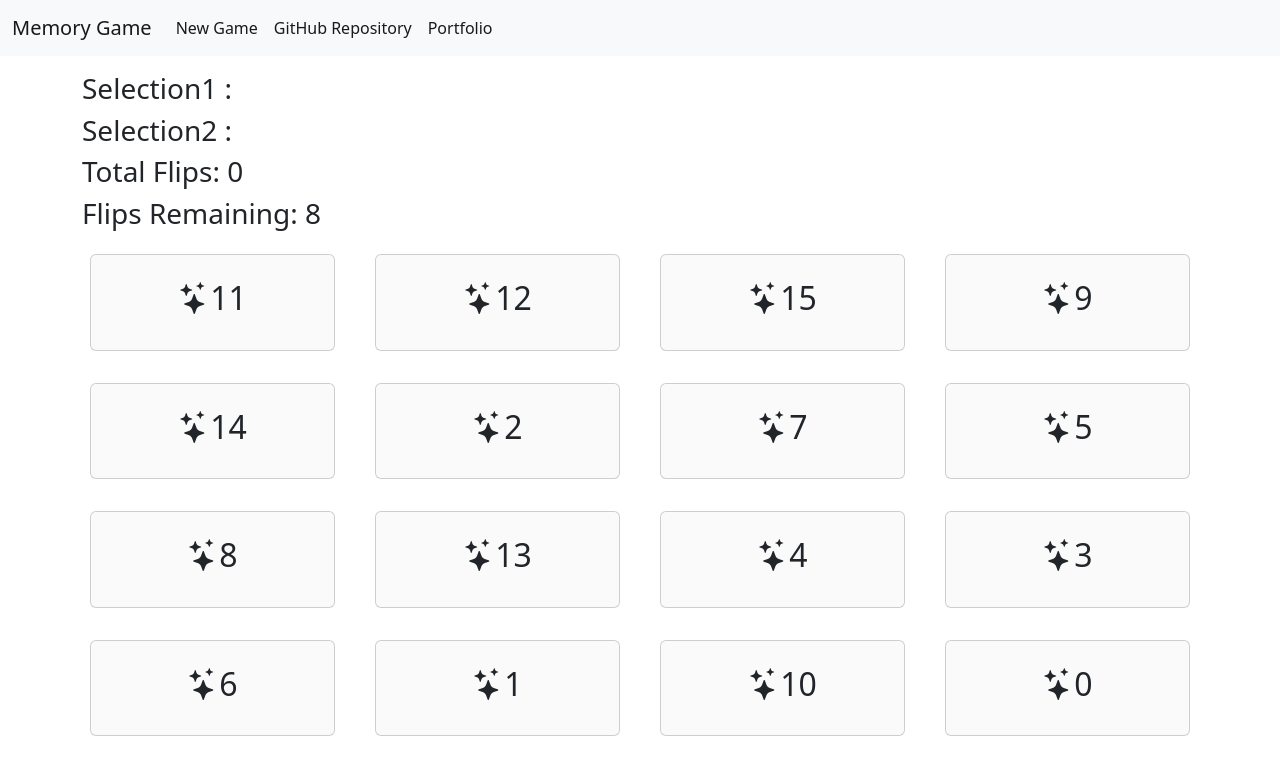
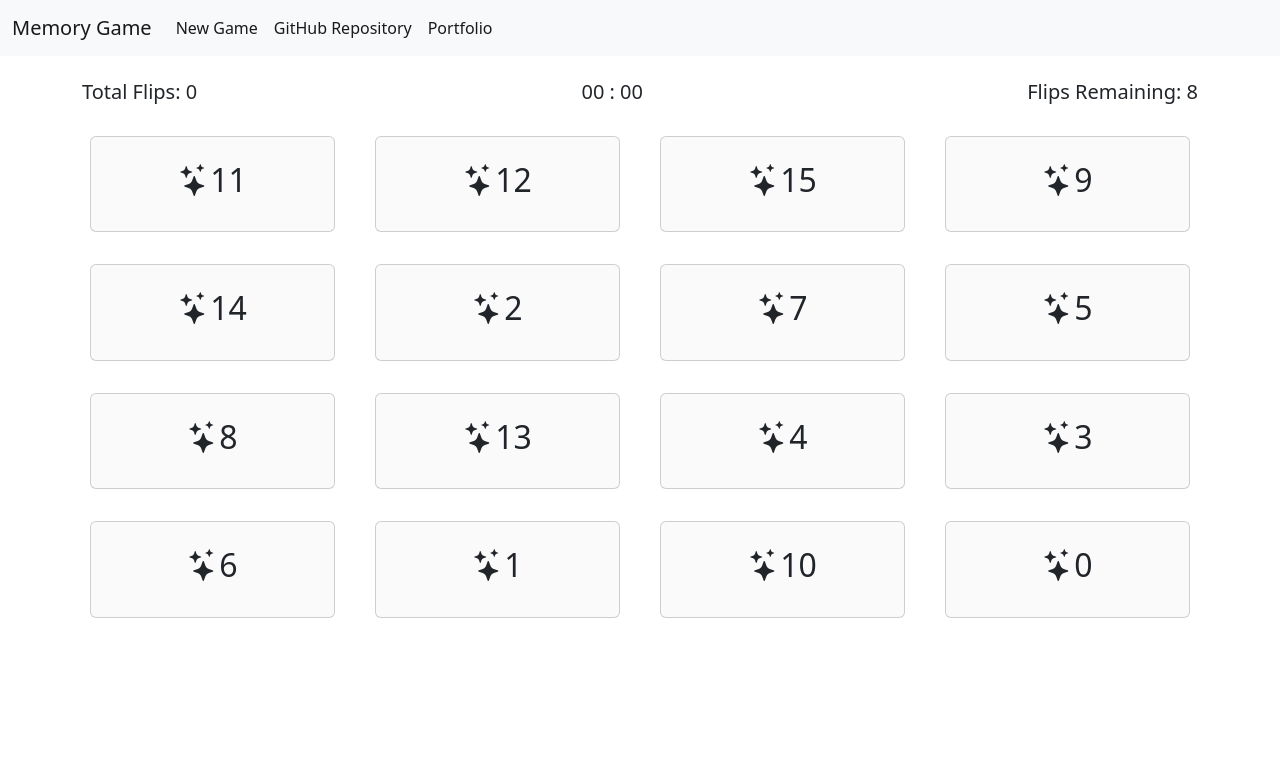
Before and after one commit to banuaggun/react-memory-game, a React (Create React App) app: page / in a window 1280 px wide. Shown: the top 774 px of the page. Built offline with nearby package versions, Linux system fonts and the light colour scheme.

Commit message:
Design Edits & Winner Screen Created

```diff
--- a/src/components/MainArea.jsx
+++ b/src/components/MainArea.jsx
@@ -75,9 +75,9 @@ function MainArea(props) {
 
     useEffect(() => {
         //console.log("selection1 changed");
-        if(selection1 !== null){
+        if (selection1 !== null) {
             console.log(cardsColorArray);
-            let newCardColorArray = {...cardsColorArray};
+            let newCardColorArray = { ...cardsColorArray };
             newCardColorArray[selection1] = `primary`;
             setCardsColorArray(newCardColorArray);
         }
@@ -87,30 +87,30 @@ function MainArea(props) {
         if (selection1 !== null && selection2 !== null) {
             setTotalFlips((prevState) => prevState + 1);
 
-            let newCardColorArray = {...cardsColorArray};
+            let newCardColorArray = { ...cardsColorArray };
             newCardColorArray[selection2] = `primary`;
             setCardsColorArray(newCardColorArray);
 
             if (selection1 % 8 === selection2 % 8) {
                 //console.log("same");
 
-                newCardColorArray = {...cardsColorArray};
+                newCardColorArray = { ...cardsColorArray };
                 newCardColorArray[selection1] = `success`;
                 newCardColorArray[selection2] = `success`;
                 setCardsColorArray(newCardColorArray);
 
                 handleReset();
                 setFlipsRemaining((prevState) => prevState - 1);
-            }else {
+            } else {
                 //console.log("not same");
                 setCanSelect(false);
-                newCardColorArray = {...cardsColorArray};
+                newCardColorArray = { ...cardsColorArray };
                 newCardColorArray[selection1] = `danger`;
                 newCardColorArray[selection2] = `danger`;
                 setCardsColorArray(newCardColorArray);
 
                 setTimeout(() => {
-                    newCardColorArray = {...cardsColorArray};
+                    newCardColorArray = { ...cardsColorArray };
                     newCardColorArray[selection1] = `light`;
                     newCardColorArray[selection2] = `light`;
                     setCardsColorArray(newCardColorArray);
@@ -125,10 +125,14 @@ function MainArea(props) {
 
     return (
         <div className="container my-3">
-            <h3>Selection1 : {selection1}</h3>
-            <h3>Selection2 : {selection2}</h3>
-            <h3>Total Flips: {totalFlips}</h3>
-            <h3>Flips Remaining: {flipsRemaining}</h3>
+            {flipsRemaining > 0 ? (
+                <>
+                    <div className="d-flex justify-content-between py-2">
+                        <h5>Total Flips: {totalFlips}</h5>
+                        <h5>00 : 00</h5>
+                        <h5>Flips Remaining: {flipsRemaining}</h5>
+                    </div>
+
                     <div className="row">
                         {cardArray.map((element) => {
                             return (
@@ -142,6 +146,14 @@ function MainArea(props) {
                             );
                         })}
                     </div>
+                </>
+            ) : (
+                <div className="my-4">
+                    <h2 className="text-center">You Win</h2>
+                    <h5 className="text-center">Total Flips: {totalFlips}</h5>
+                    <h5 className="text-center">Total Time 00 : 00</h5>
+                </div>
+            )}
         </div>
     );
 }
```
Lines whose indentation alone changed are shown as unchanged.
